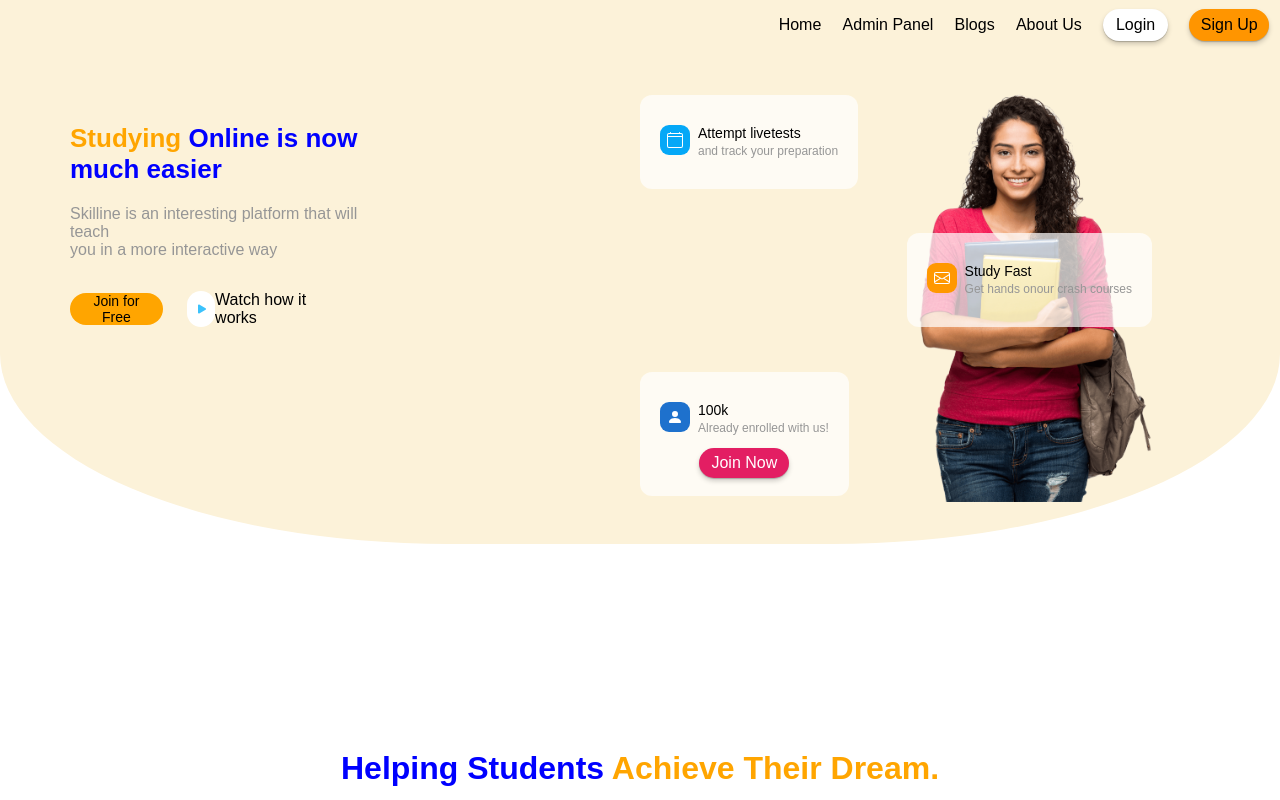
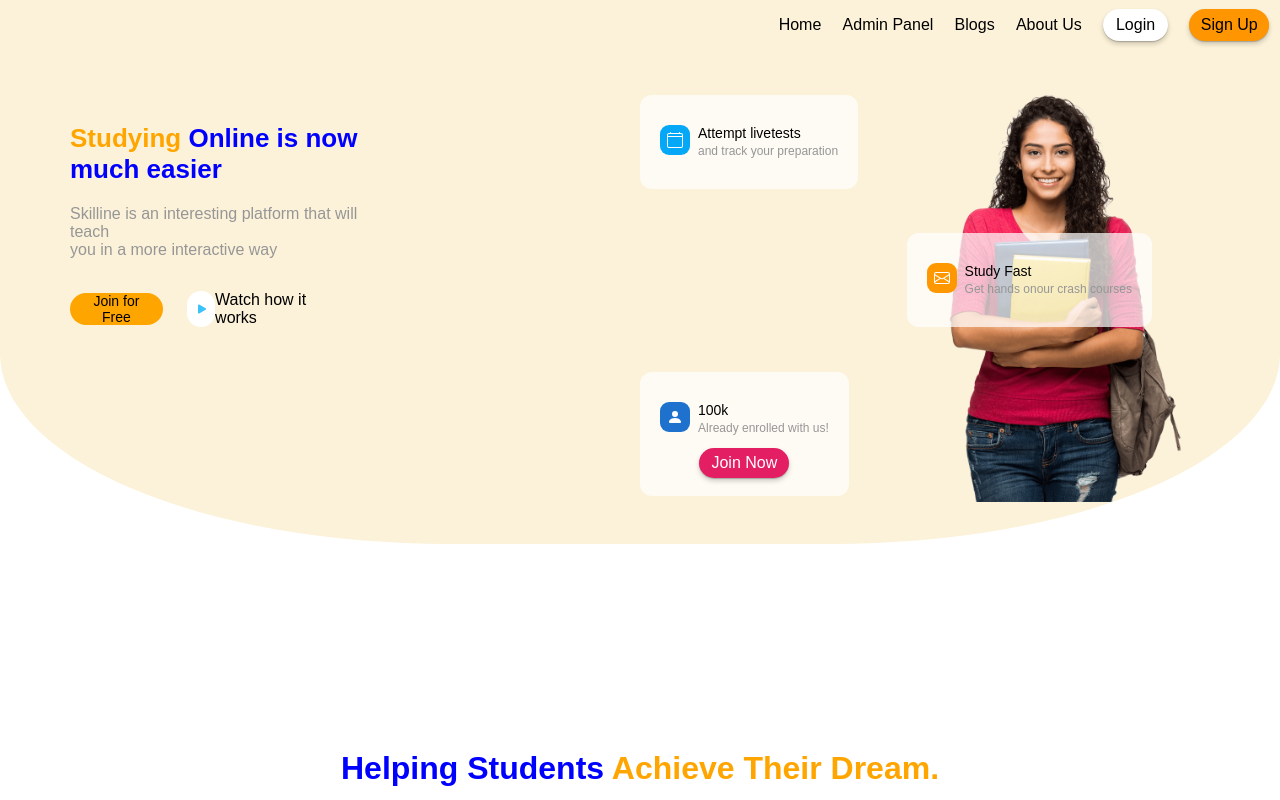
Before and after one commit to shrutikmali/internshala-assignment, a React (Create React App) app: page / in a window 1280 px wide. Shown: the top 800 px of the page. Built offline with nearby package versions, Linux system fonts and the light colour scheme.

Commit message:
Adjust image position

```diff
--- a/src/index.css
+++ b/src/index.css
@@ -17,6 +17,6 @@
 .bgImage {
   width: 300px;
   position: relative;
-  left: 880px;
+  left: 910px;
   top: 70px;
 }
```
